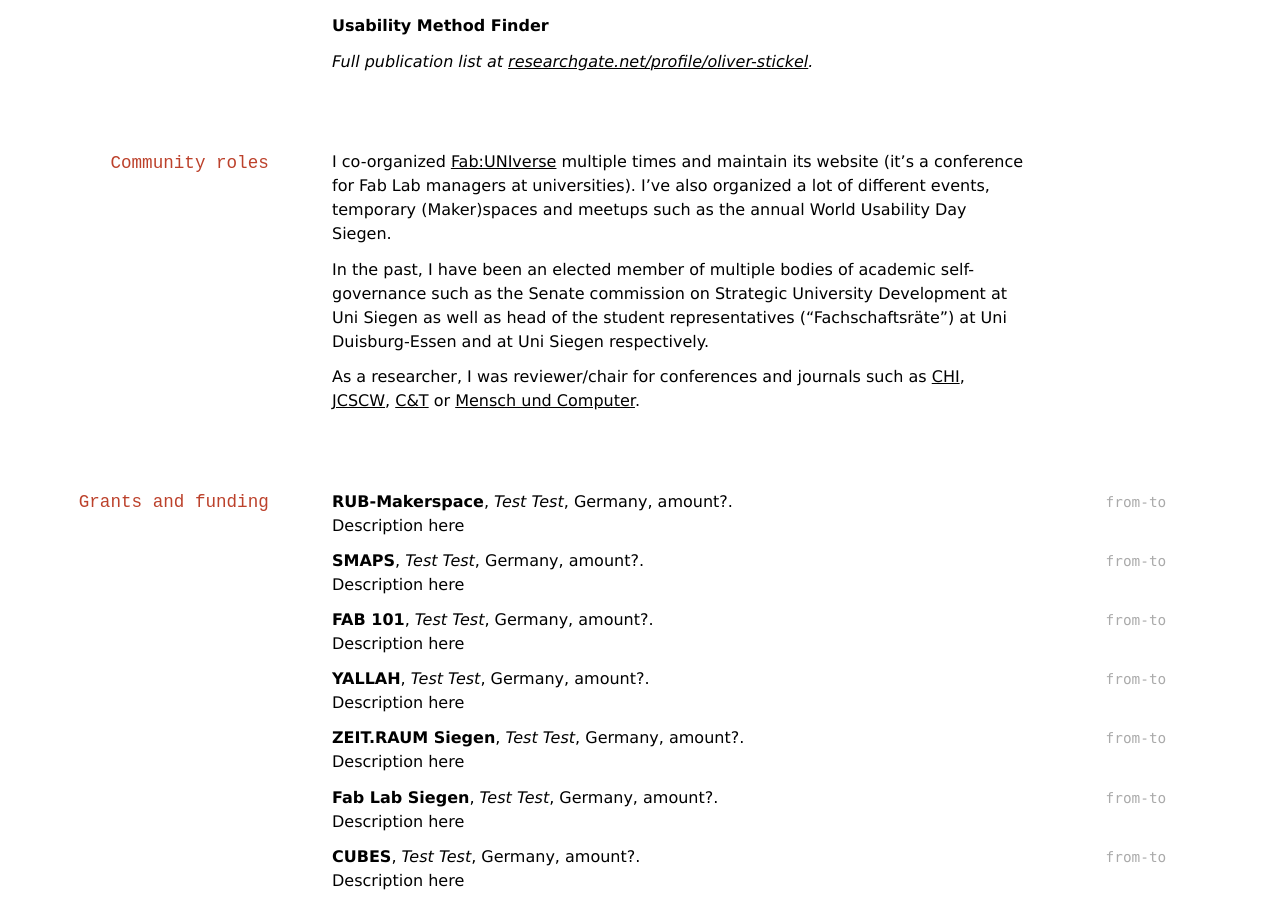
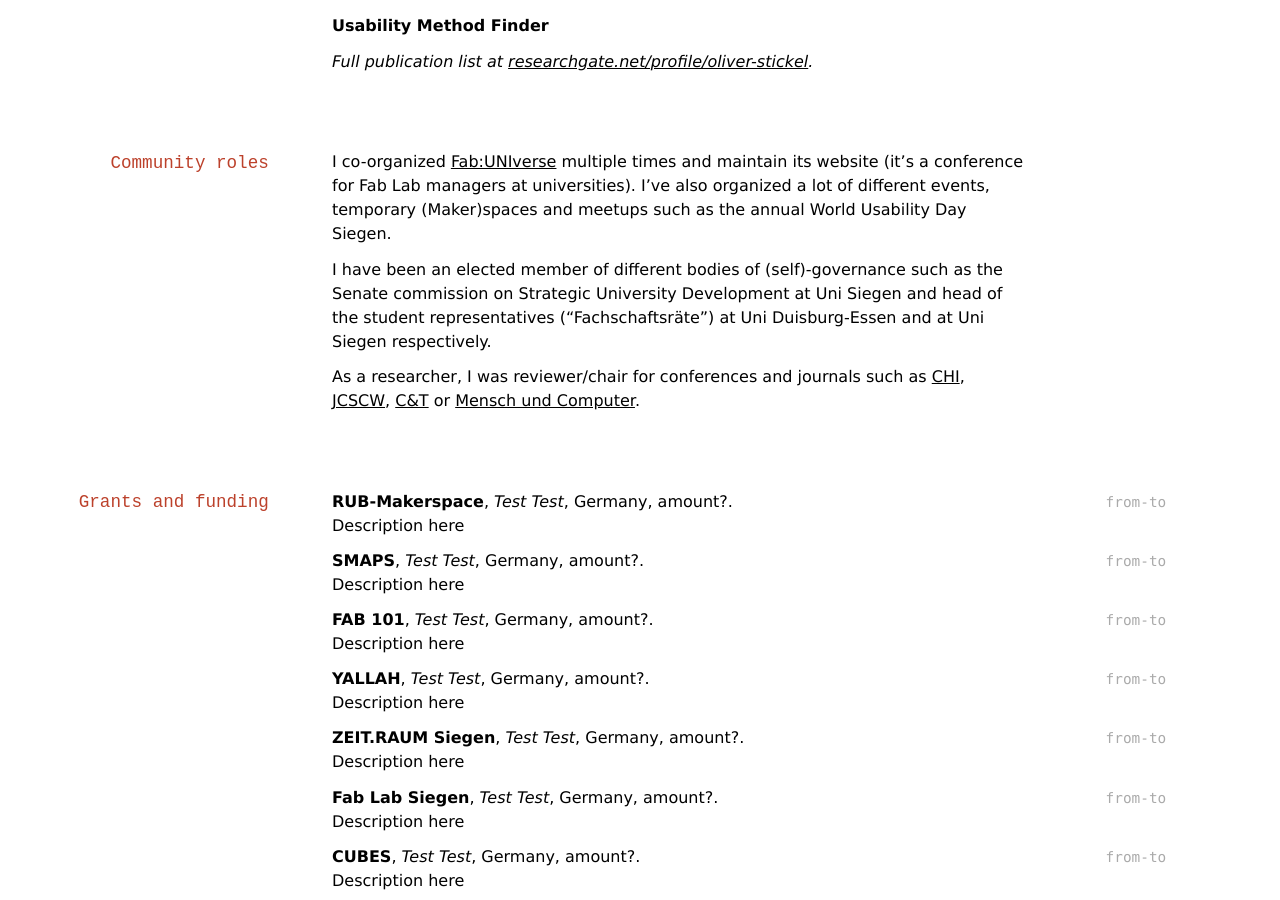
Before and after one commit to oliverstickel/oliverstickel.github.io, a Jekyll site: the page built from index.md, in a window 1280 px wide and 900 px high, scrolled down 809 px. Built offline with Jekyll 4.4.1, drawn with Linux system fonts in a browser that asks for light colours; nearby versions of some CDN libraries; a style sheet for code colours, icons or effects is not loaded.

Commit message:
Update index.md

```diff
--- a/index.md
+++ b/index.md
@@ -45,7 +45,7 @@ Fab Lab Manager & Founder
 
 I co-organized [Fab:UNIverse](fab-universe.de) multiple times and maintain its website (it's a conference for Fab Lab managers at universities). I've also organized a lot of different events, temporary (Maker)spaces and meetups such as the annual World Usability Day Siegen.
 
-In the past, I have been an elected member of multiple bodies of academic self-governance such as the Senate commission on Strategic University Development at Uni Siegen as well as head of the student representatives ("Fachschaftsräte") at Uni Duisburg-Essen and at Uni Siegen respectively.
+I have been an elected member of different bodies of (self)-governance such as the Senate commission on Strategic University Development at Uni Siegen and head of the student representatives ("Fachschaftsräte") at Uni Duisburg-Essen and at Uni Siegen respectively.
 
 As a researcher, I was reviewer/chair for conferences and journals such as [CHI](https://dl.acm.org/conference/chi/proceedings), [JCSCW](https://www.springer.com/journal/10606), [C&T](https://dl.acm.org/conference/c-n-t) or [Mensch und Computer](https://mensch-und-computer.de/).
 
```
